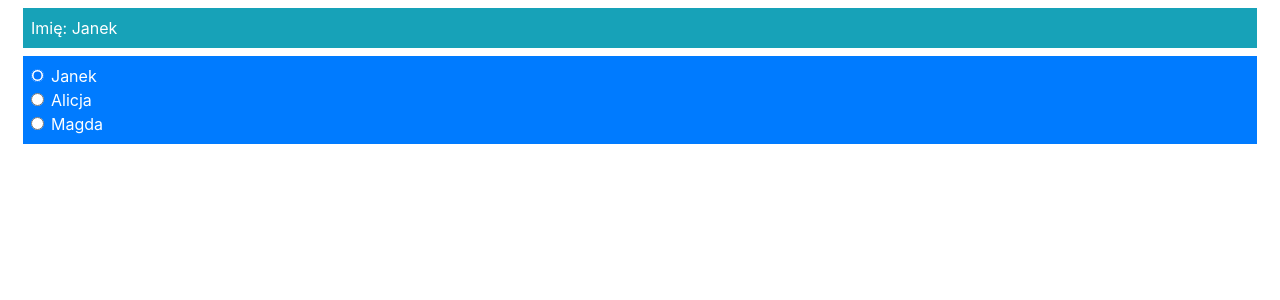
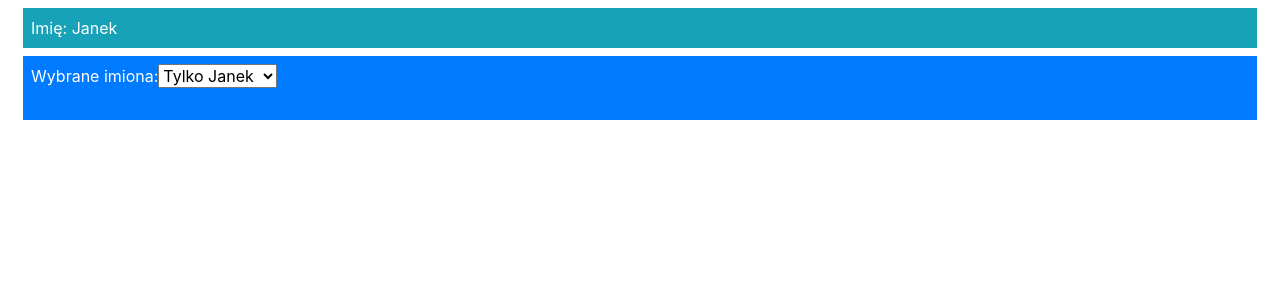
Before and after one commit to marekz/vuejs_simple_example, a Vue app in the folder templatesanddata/: page / in a window 1280 px wide. Shown: the top 300 px of the page. Built offline with nearby package versions, Linux system fonts and the light colour scheme.

Commit message:
VUEjs forms - binding select elements

```diff
--- a/templatesanddata/src/App.vue
+++ b/templatesanddata/src/App.vue
@@ -4,9 +4,12 @@
       <div>Imię: {{ name }}</div>
     </div>
     <div class="bg-primary m-2 p-2 text-white">
-      <div class="form-check" v-for="n in allNames" v-bind:key="n">
-        <input class="form-check-input" type="radio" v-model="name" v-bind:value="n" />
-        <label class="form-check-label">{{ n }}</label>
+      <div class="form-group">
+        <label>Wybrane imiona: </label>
+        <select class="form-controll" v-model="name">
+          <option value="all">Wszystkie</option>
+          <option v-for="n in allNames" v-bind:key="n" v-bind:value="n">Tylko {{ n}}</option>
+        </select>
       </div>
     </div>
   </div>
```
